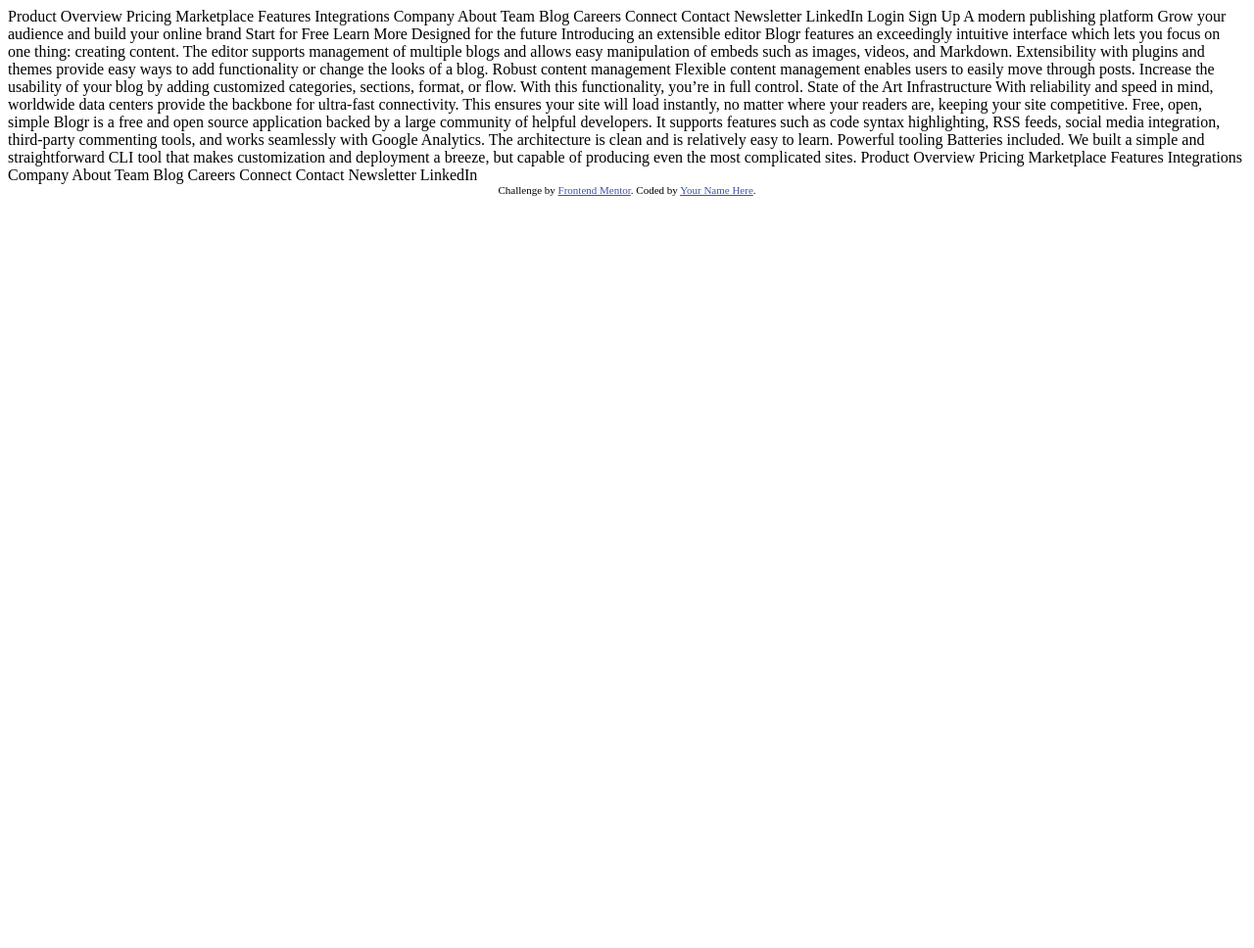
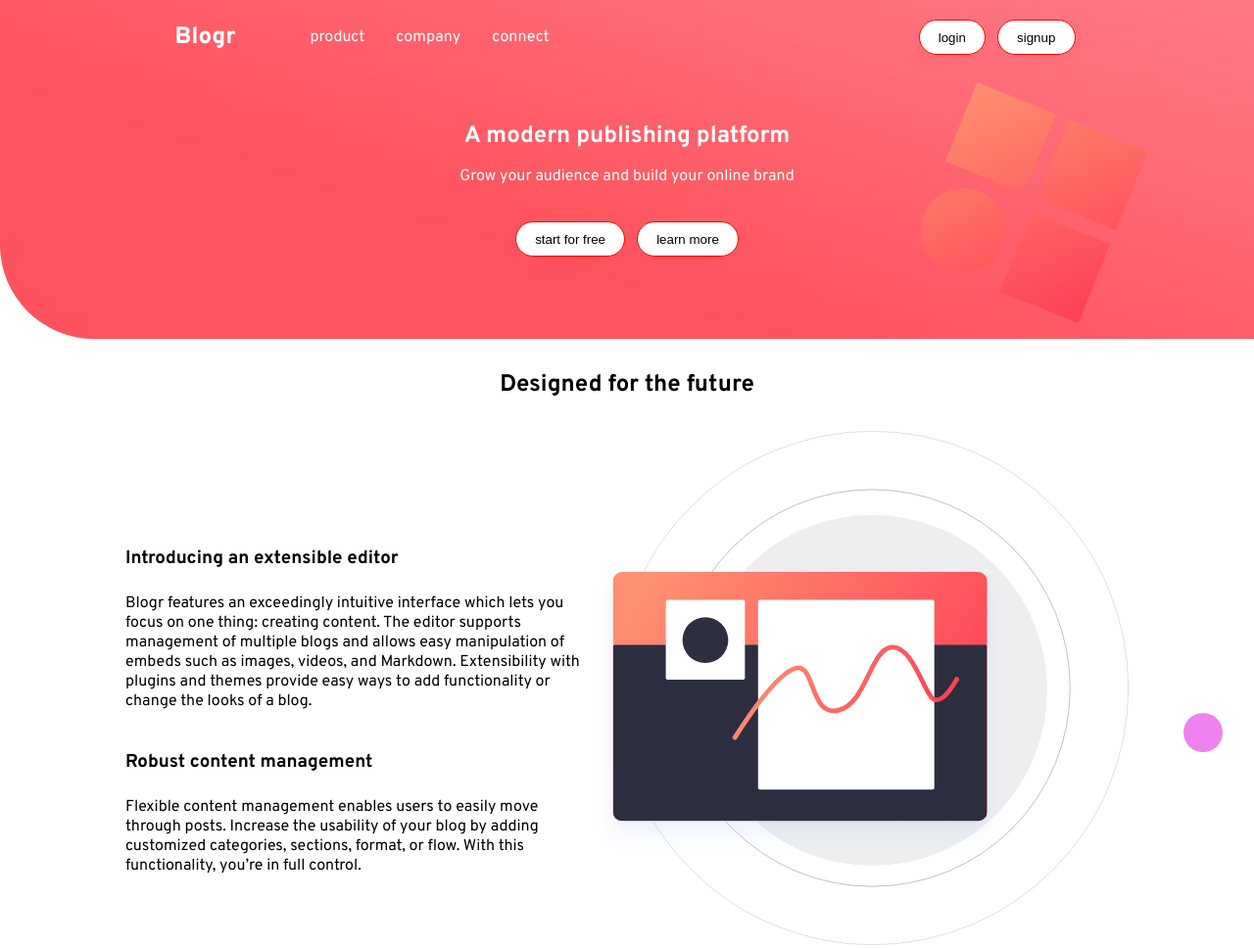
Before and after one commit to abdouAoufi/gomycode, a plain HTML site: page blog_challenge/index.html in a window 1280 px wide. Shown: the top 968 px of the page at 98% size. Before the commit the page ends 800 px from the top, so only its background shows below. Drawn offline with Linux system fonts and the light colour scheme.

Commit message:
finish basic bloger site

```diff
--- a/blog_challenge/index.html
+++ b/blog_challenge/index.html
@@ -1,99 +1,116 @@
 <!DOCTYPE html>
 <html lang="en">
+
 <head>
   <meta charset="UTF-8">
-  <meta name="viewport" content="width=device-width, initial-scale=1.0"> <!-- displays site properly based on user's device -->
+  <meta name="viewport" content="width=device-width, initial-scale=1.0">
+  <!-- displays site properly based on user's device -->
 
   <link rel="icon" type="image/png" sizes="32x32" href="./images/favicon-32x32.png">
 
   <title>Frontend Mentor | [Blogr]</title>
 
-  <!-- Feel free to remove these styles or customise in your own stylesheet 👍 -->
-  <style>
-    .attribution { font-size: 11px; text-align: center; }
-    .attribution a { color: hsl(228, 45%, 44%); }
-  </style>
+  <link rel="stylesheet" href="./styles/style.css">
+
 </head>
+
 <body>
-  Product
+  <header>
+    <nav>
+      <div class="nav-inner-container">
+        <div class="text-nav-container">
+          <h2 id="logo">Blogr</h2>
+          <ul class="nav-links">
+            <li class="single-link"><a href="#">product</a></li>
+            <li class="single-link"><a href="#">company</a></li>
+            <li class="single-link"><a href="#">connect</a></li>
+          </ul>
+        </div>
+        <div class="nav-button-container">
+          <button class="nav-button btn">login</button>
+          <button class="nav-button btn">signup</button>
+        </div>
+      </div>
+    </nav>
 
-  Overview
-  Pricing
-  Marketplace
-  Features
-  Integrations
+    <img width="350px" id="bg-img" src="./images/bg-pattern-intro-desktop.svg" alt="">
 
-  Company
+    <section class="main-header">
+      <h1> A modern publishing platform</h1>
+      <p>Grow your audience and build your online brand</p>
+      <div class="btn-head-container">
+        <button class="head-button btn">start for free</button>
+        <button class="head-button btn">learn more </button>
+      </div>
+    </section>
+  </header>
 
-  About
-  Team
-  Blog
-  Careers
+  <section>
+    <h1 id="subtitle">Designed for the future</h1>
+    <div class="container">
+      <div class="header-container">
+        <h3>Introducing an extensible editor</h3>
+        <p>
+          Blogr features an exceedingly intuitive interface which lets you focus on one thing: creating content.
+          The editor supports management of multiple blogs and allows easy manipulation of embeds such as images,
+          videos, and Markdown. Extensibility with plugins and themes provide easy ways to add functionality or
+          change the looks of a blog.</p>
+        <h3> Robust content management</h3>
+        <p>
+          Flexible content management enables users to easily move through posts. Increase the usability of your blog
+          by adding customized categories, sections, format, or flow. With this functionality, you’re in full control.
+        </p>
+      </div>
+      <div>
+        <img width="550px" src="./images/illustration-editor-desktop.svg" alt="">
+      </div>
+    </div>
 
-  Connect
 
-  Contact
-  Newsletter
-  LinkedIn
+  </section>
 
-  Login
-  Sign Up
+  <section class="container phone-container">
+    <div>
+      <img height="400px" src="./images/illustration-phones.svg" alt="">
+    </div>
+    <div>
+      <h1>State of the Art Infrastructure</h1>
+      <p>
+        With reliability and speed in mind, worldwide data centers provide the backbone for ultra-fast connectivity.
+        This ensures your site will load instantly, no matter where your readers are, keeping your site competitive.
+      </p>
+    </div>
 
-  A modern publishing platform
-  Grow your audience and build your online brand
+  </section>
 
-  Start for Free
-  Learn More
 
-  Designed for the future
+  <section class="container">
 
-  Introducing an extensible editor
-  Blogr features an exceedingly intuitive interface which lets you focus on one thing: creating content.
-  The editor supports management of multiple blogs and allows easy manipulation of embeds such as images,
-  videos, and Markdown. Extensibility with plugins and themes provide easy ways to add functionality or
-  change the looks of a blog.
+    <div>
+      <img src="./images/illustration-laptop-mobile.svg" alt="">
+    </div>
+    <div class="header-container">
+      <h3> Free, open, simple</h3>
+      <p>
+        Blogr is a free and open source application backed by a large community of helpful developers. It supports
+        features such as code syntax highlighting, RSS feeds, social media integration, third-party commenting tools,
+        and works seamlessly with Google Analytics. The architecture is clean and is relatively easy to learn.
+      </p>
+      <h3> Powerful tooling</h3>
+      <p>
+        Batteries included. We built a simple and straightforward CLI tool that makes customization and deployment a
+        breeze, but
+        capable of producing even the most complicated sites.
+      </p>
+    </div>
+    </div>
+  </section>
 
-  Robust content management
-  Flexible content management enables users to easily move through posts. Increase the usability of your blog
-  by adding customized categories, sections, format, or flow. With this functionality, you’re in full control.
 
-  State of the Art Infrastructure
-  With reliability and speed in mind, worldwide data centers provide the backbone for ultra-fast connectivity.
-  This ensures your site will load instantly, no matter where your readers are, keeping your site competitive.
 
-  Free, open, simple
-  Blogr is a free and open source application backed by a large community of helpful developers. It supports
-  features such as code syntax highlighting, RSS feeds, social media integration, third-party commenting tools,
-  and works seamlessly with Google Analytics. The architecture is clean and is relatively easy to learn.
+  <div class="fixed"></div>
 
-  Powerful tooling
-  Batteries included. We built a simple and straightforward CLI tool that makes customization and deployment a breeze, but
-  capable of producing even the most complicated sites.
 
-  Product
+</body>
 
-  Overview
-  Pricing
-  Marketplace
-  Features
-  Integrations
-
-  Company
-
-  About
-  Team
-  Blog
-  Careers
-
-  Connect
-
-  Contact
-  Newsletter
-  LinkedIn
-
-  <div class="attribution">
-    Challenge by <a href="https://www.frontendmentor.io?ref=challenge" target="_blank">Frontend Mentor</a>.
-    Coded by <a href="#">Your Name Here</a>.
-  </div>
-</body>
 </html>
--- /dev/null
+++ b/blog_challenge/styles/style.css
@@ -0,0 +1,125 @@
+@import url("https://fonts.googleapis.com/css2?family=Overpass:ital,wght@0,100;0,200;0,300;0,400;0,500;0,600;0,700;0,800;0,900;1,100;1,200;1,300;1,400;1,500;1,600;1,700;1,800;1,900&display=swap");
+
+* {
+  margin: 0;
+  padding: 0;
+  box-sizing: border-box;
+}
+
+body {
+  font-family: "Overpass", sans-serif;
+}
+
+nav {
+  padding: 1rem 0;
+}
+
+.nav-inner-container {
+  display: flex;
+  justify-content: space-around;
+  align-items: center;
+}
+header {
+  background: linear-gradient(18deg, rgba(255,82,93,1) 35%, rgba(255,122,133,1) 100%);
+  color: white;
+  position: relative;
+  border-bottom-left-radius: 6rem;
+
+}
+#bg-img{
+  position: absolute;
+  right : 3.5rem;
+  top: 2rem;
+}
+
+.phone-container{
+  background: rgb(106,36,189);
+  background: linear-gradient(23deg, rgba(106,36,189,1) 14%, rgba(58,249,255,1) 100%);
+  border-bottom-left-radius: 5rem;
+  border-top-right-radius: 5rem;
+  color: white;
+}
+
+button {
+  padding: 0.6rem 1.2rem;
+  margin: 0.25rem;
+  border-radius: 1.2rem;
+  border: 0;
+  background-color: white;
+  border: 1px solid red;
+}
+
+#logo {
+  padding-right: 60px;
+  font-weight: 800;
+}
+
+.nav-links {
+  display: flex;
+  list-style: none;
+}
+
+.text-nav-container {
+  display: flex;
+  align-items: center;
+}
+
+.single-link {
+  margin: 0 1rem;
+}
+
+
+
+.single-link a {
+  text-decoration: none;
+  color: white;
+}
+
+.main-header {
+  display: flex;
+  flex-direction: column;
+  align-items: center;
+}
+
+.main-header h1 {
+  margin-top: 3rem;
+}
+
+.main-header p {
+  margin-top: 1rem;
+}
+
+.btn-head-container {
+  margin-top: 2rem;
+  padding-bottom: 5rem;
+}
+
+#subtitle {
+  margin: 2rem auto;
+  text-align: center;
+}
+
+.container {
+  display: flex;
+  align-items: center;
+  padding: 0 8rem;
+}
+
+.header-container h3 {
+  margin-top: 2.5rem;
+}
+
+.header-container p {
+  margin-top: 1.5rem;
+}
+
+
+.fixed{
+  width: 40px;
+  height: 40px;
+  background-color: violet;
+  position: fixed;
+  bottom: 2rem;
+  right: 2rem;
+  border-radius: 50%;
+}
```
